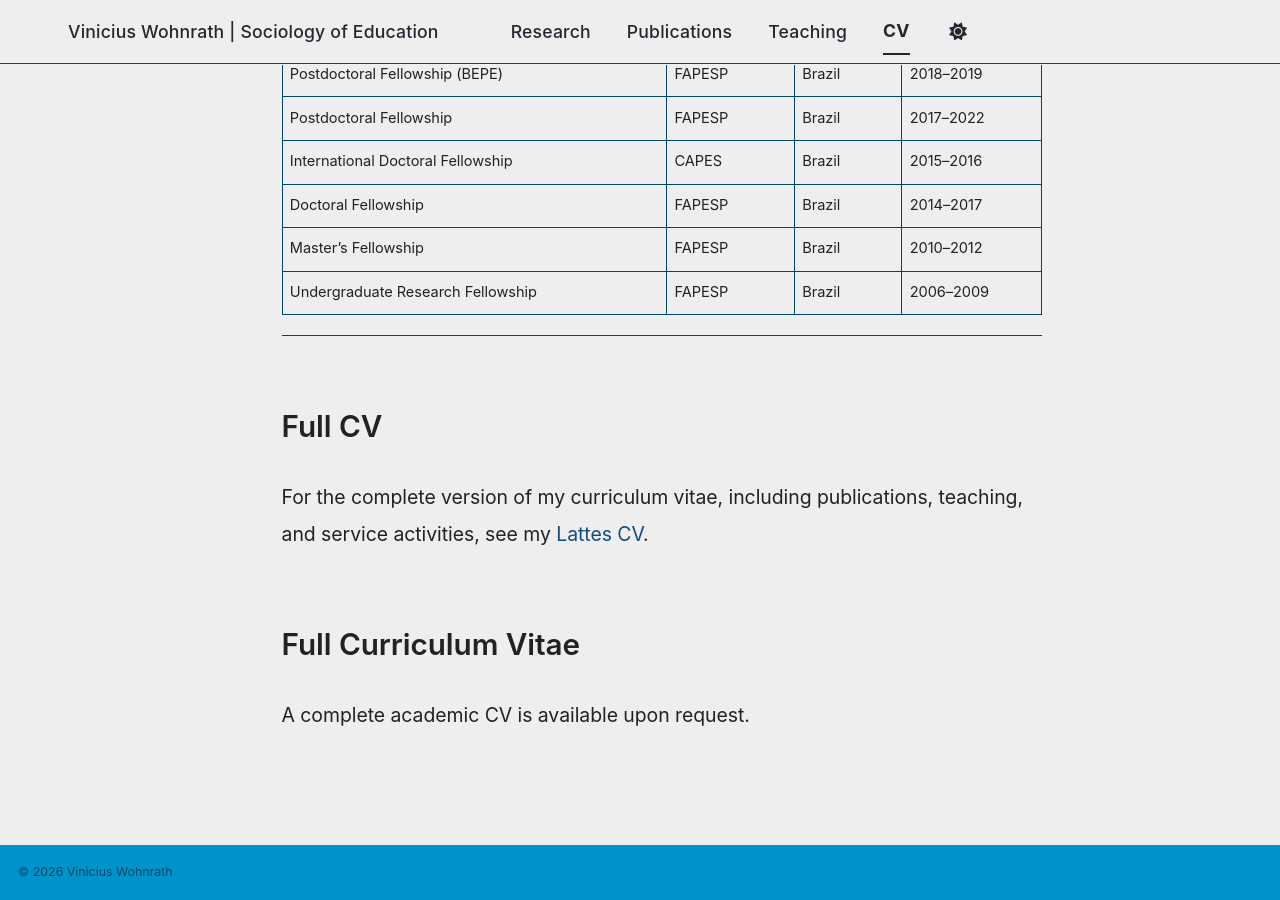
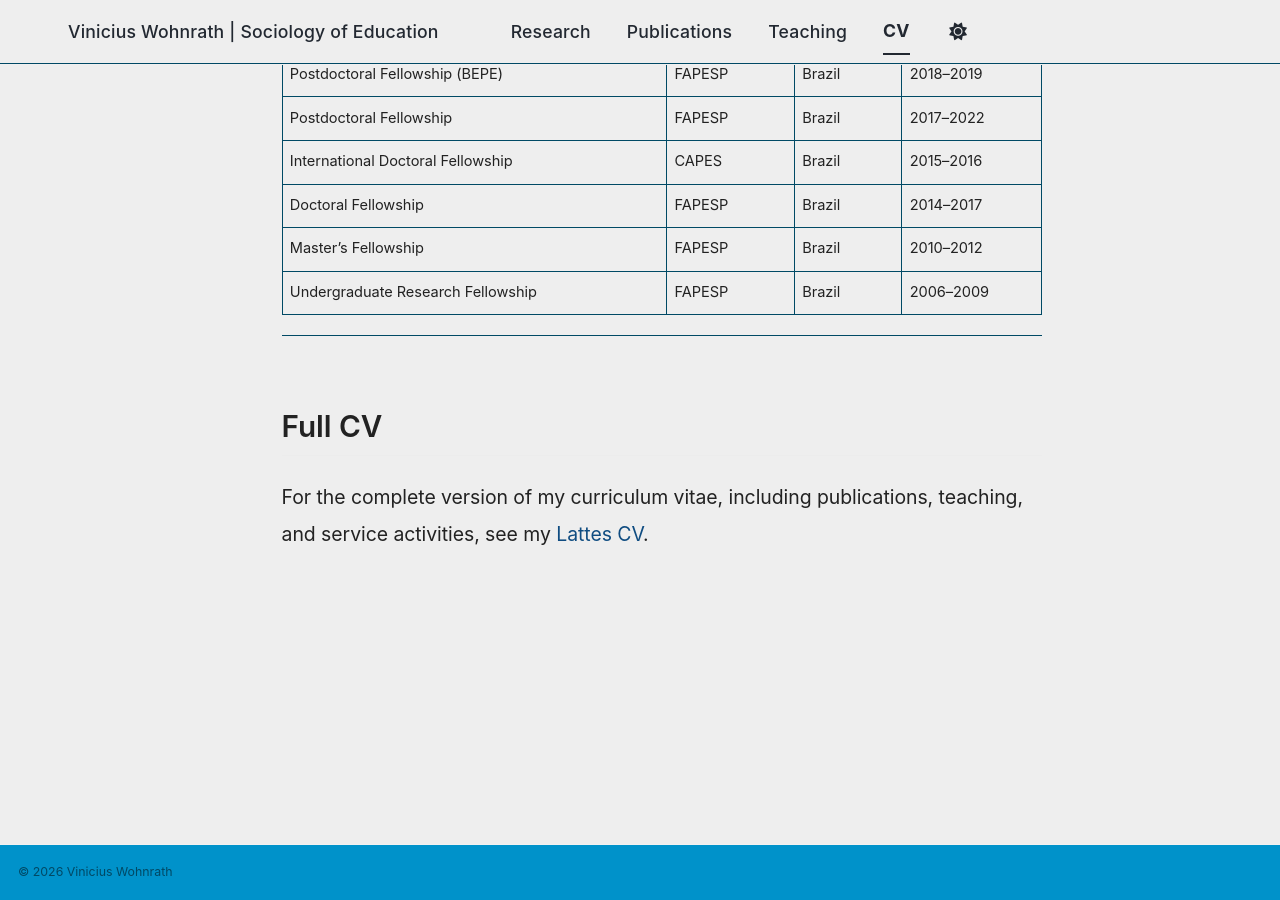
Before and after one commit to viniciuswohnrath/viniciuswohnrath.github.io, a Jekyll site: the page built from _pages/cv.md, in a window 1280 px wide and 900 px high, scrolled down 1642 px. Built offline with Jekyll 4.4.1, drawn with Linux system fonts in a browser that asks for light colours; a script bundle is joined from its source files by our own code; library files that are not in the unit come from our copies.

Commit message:
Update cv.md

```diff
--- a/_pages/cv.md
+++ b/_pages/cv.md
@@ -60,6 +60,3 @@ Member of the Sistema Nacional de Investigadores e Investigadoras (SNII), Social
 ## Full CV
 
 For the complete version of my curriculum vitae, including publications, teaching, and service activities, see my [Lattes CV](http://lattes.cnpq.br/1701305518221688).
-## Full Curriculum Vitae
-
-A complete academic CV is available upon request.
```
